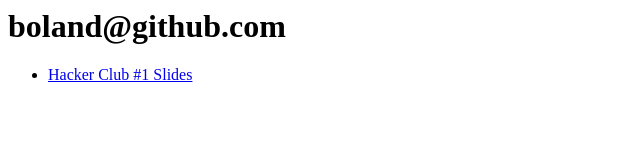
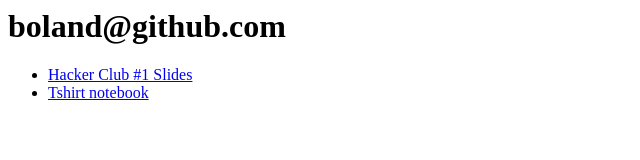
Before and after one commit to boland/boland.github.io, a plain HTML site: page index.html in a window 1280 px wide. Shown: the whole page, without its empty margins (0-640 px from the left). Drawn offline with Linux system fonts and the light colour scheme.

Commit message:
add link to tshirt notebook

```diff
--- a/index.html
+++ b/index.html
@@ -4,5 +4,6 @@
 <h1>boland@github.com</h1>
 <ul>
   <li><a href="hackerclub/">Hacker Club #1 Slides</a></li>
+  <li><a href="tshirt.html">Tshirt notebook</a></li>
 </ul>
 </html>
```
